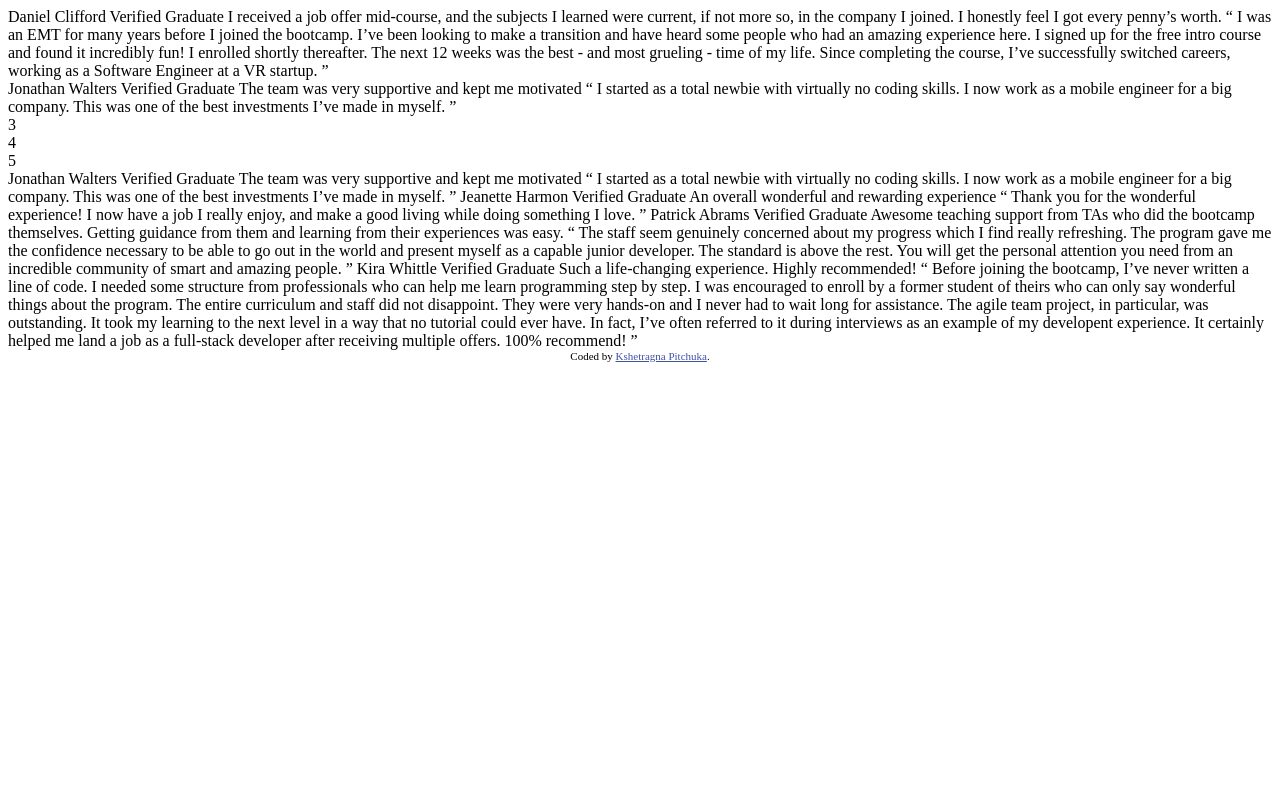
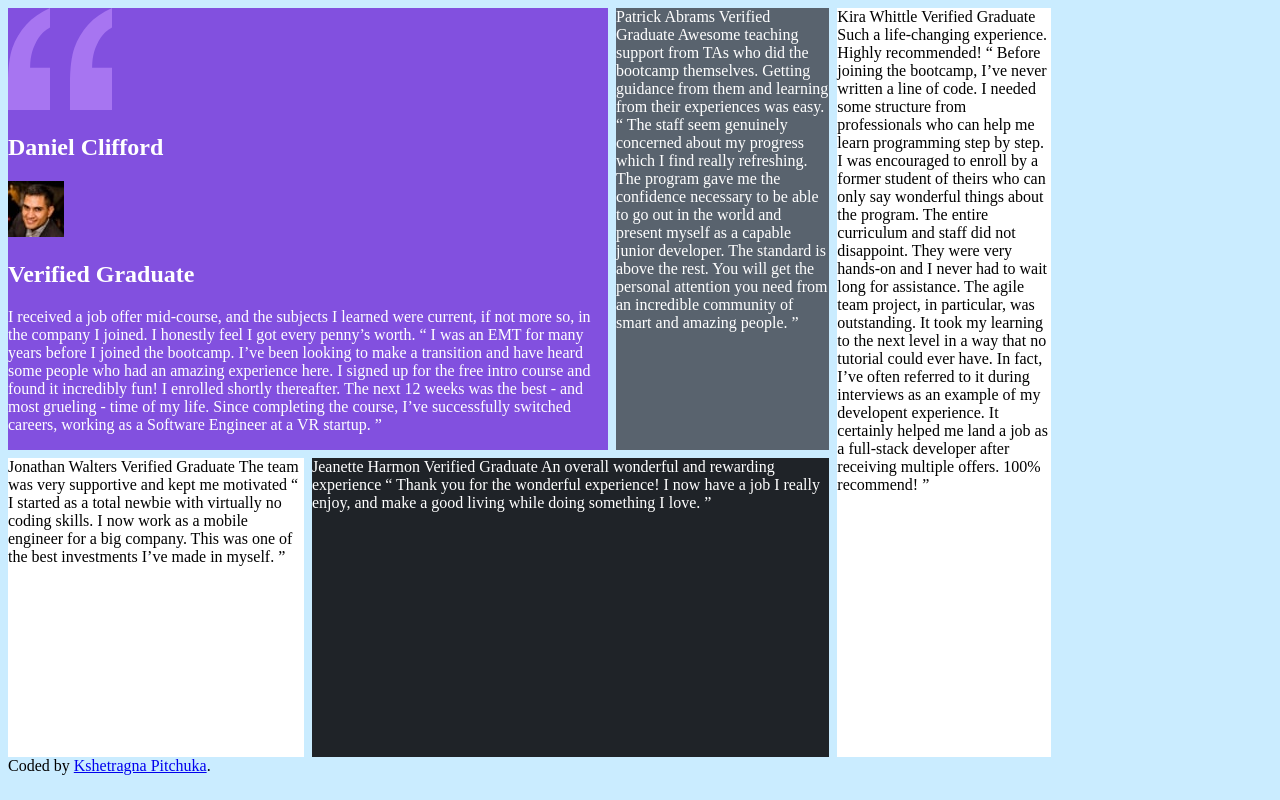
Before and after one commit to kshetragnap/Pitchuka-CTI-110-FinalProject, a plain HTML site: page index.html in a window 1280 px wide. Drawn offline with Linux system fonts and the light colour scheme.

Commit message:
snow day

```diff
--- a/index.html
+++ b/index.html
@@ -2,33 +2,31 @@
 <html lang="en">
 <head>
   <meta charset="UTF-8">
-  <meta name="viewport" content="width=device-width, initial-scale=1.0"> <!-- displays site properly based on user's device -->
-
+  <meta name="viewport" content="width=device-width, initial-scale=1.0">
   <title>Kshetragna Pitchuka | Testimonials Grid</title>
   <link rel="icon" type="images/png" sizes="32x32" href="./favicon.ico">
-    <link rel="stylesheet" href="about.css">
-
-
-  <!-- Feel free to remove these styles or customise in your own stylesheet 👍 -->
-  <style>
-    .attribution { font-size: 11px; text-align: center; }
-    .attribution a { color: hsl(228, 45%, 44%); }
-  </style>
+  <link rel="stylesheet" href="styles.css">
 </head>
 
+<div class="parent">
+    <div class="div1">
+      <div class="quote">
+          <img src="bg-pattern-quotation.svg" alt="big-quote">
+      </div>
 
-<div class="parent">
-    <div class="div1">Daniel Clifford
-  Verified Graduate
-
-  I received a job offer mid-course, and the subjects I learned were current, if not more so,
+      <h2>Daniel Clifford</h2>
+      <img src="image-daniel.jpg" alt="daniel">
+      <h2>Verified Graduate</h2>
+      <p>I received a job offer mid-course, and the subjects I learned were current, if not more so,
         in the company I joined. I honestly feel I got every penny’s worth.
 
         “ I was an EMT for many years before I joined the bootcamp. I’ve been looking to make a
           transition and have heard some people who had an amazing experience here. I signed up
           for the free intro course and found it incredibly fun! I enrolled shortly thereafter.
            The next 12 weeks was the best - and most grueling - time of my life. Since completing
-  the course, I’ve successfully switched careers, working as a Software Engineer at a VR startup. ”</div>
+         the course, I’ve successfully switched careers, working as a Software Engineer at a VR startup. ”
+      </p>
+    </div>
     <div class="div2">  Jonathan Walters
   Verified Graduate
 
@@ -36,24 +34,7 @@
 
   “ I started as a total newbie with virtually no coding skills. I now work as a mobile engineer
   for a big company. This was one of the best investments I’ve made in myself. ”</div>
-    <div class="div3">3</div>
-    <div class="div4">4</div>
-    <div class="div5">5</div>
-</div>
-
-<body>
-<body>
-<body>
-
-
-
-  Jonathan Walters
-  Verified Graduate
-
-  The team was very supportive and kept me motivated
-
-  “ I started as a total newbie with virtually no coding skills. I now work as a mobile engineer
-  for a big company. This was one of the best investments I’ve made in myself. ”
+    <div class="div3">
 
   Jeanette Harmon
   Verified Graduate
@@ -62,8 +43,8 @@
 
   “ Thank you for the wonderful experience! I now have a job I really enjoy, and make a good living
   while doing something I love. ”
-
-  Patrick Abrams
+    </div>
+    <div class="div4"> Patrick Abrams
   Verified Graduate
 
   Awesome teaching support from TAs who did the bootcamp themselves. Getting guidance from them and
@@ -72,8 +53,8 @@
   “ The staff seem genuinely concerned about my progress which I find really refreshing. The program
   gave me the confidence necessary to be able to go out in the world and present myself as a capable
   junior developer. The standard is above the rest. You will get the personal attention you need from
-  an incredible community of smart and amazing people. ”
-
+  an incredible community of smart and amazing people. ”</div>
+    <div class="div5">
         Kira Whittle
   Verified Graduate
 
@@ -87,6 +68,16 @@
   could ever have. In fact, I’ve often referred to it during interviews as an example of my developent
   experience. It certainly helped me land a job as a full-stack developer after receiving multiple offers.
   100% recommend! ”
+    </div>
+</div>
+
+<body>
+<body>
+<body>
+
+
+
+
 
   <div class="attribution">
     Coded by <a href="#">Kshetragna Pitchuka</a>.
--- a/styles.css
+++ b/styles.css
@@ -1,4 +1,7 @@
 
+body {
+    background-color: #caecff;
+}
 .parent {
     display: grid;
     grid-template-columns: repeat(5, 1fr);
@@ -6,15 +9,27 @@
     gap: 8px;
 }
 
+.quote {
+    position: relative;
+    border-top-right-radius: 100px;
+
+
+}
+
 .div1 {
+    background-color: #8250df;
+    width: 600px;
     grid-column: span 2 / span 2;
     grid-row: span 3 / span 3;
+    color:white;
 }
 
 .div2 {
     grid-row: span 3 / span 3;
     grid-column-start: 1;
     grid-row-start: 4;
+    color:black;
+    background-color: white;
 }
 
 .div3 {
@@ -22,16 +37,23 @@
     grid-row: span 3 / span 3;
     grid-column-start: 2;
     grid-row-start: 4;
+    background-color: #1f2328;
+    color:white;
 }
 
 .div4 {
     grid-row: span 3 / span 3;
     grid-column-start: 3;
     grid-row-start: 1;
+    background-color: #59636e;
+    color:white;
 }
 
 .div5 {
     grid-row: span 6 / span 6;
     grid-column-start: 4;
     grid-row-start: 1;
+   background-color: white;
+   color:black;
+
 }
```
Also changed, not shown: bg-pattern-quotation.svg (added), image-daniel.jpg (added). Lines whose indentation alone changed are shown as unchanged.
